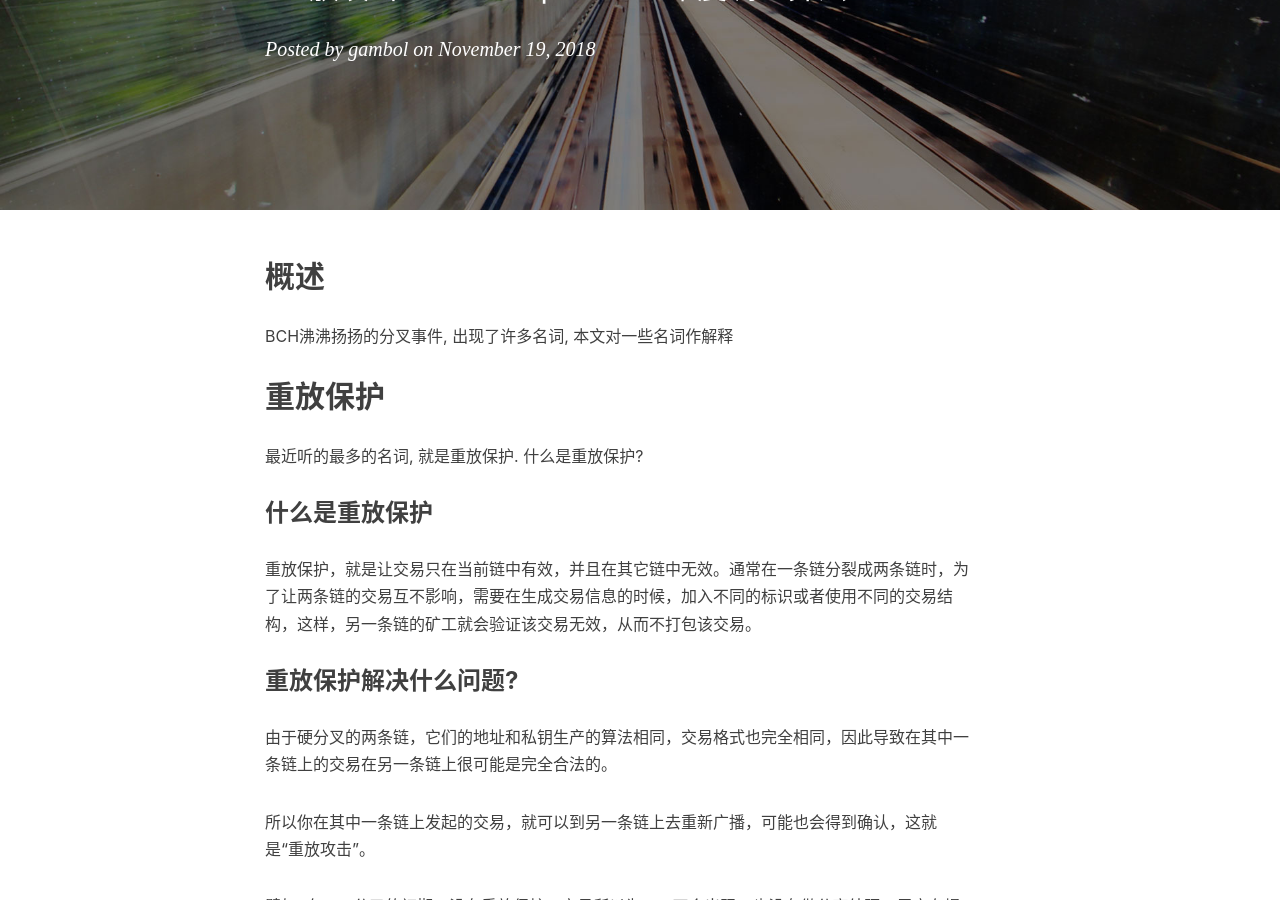
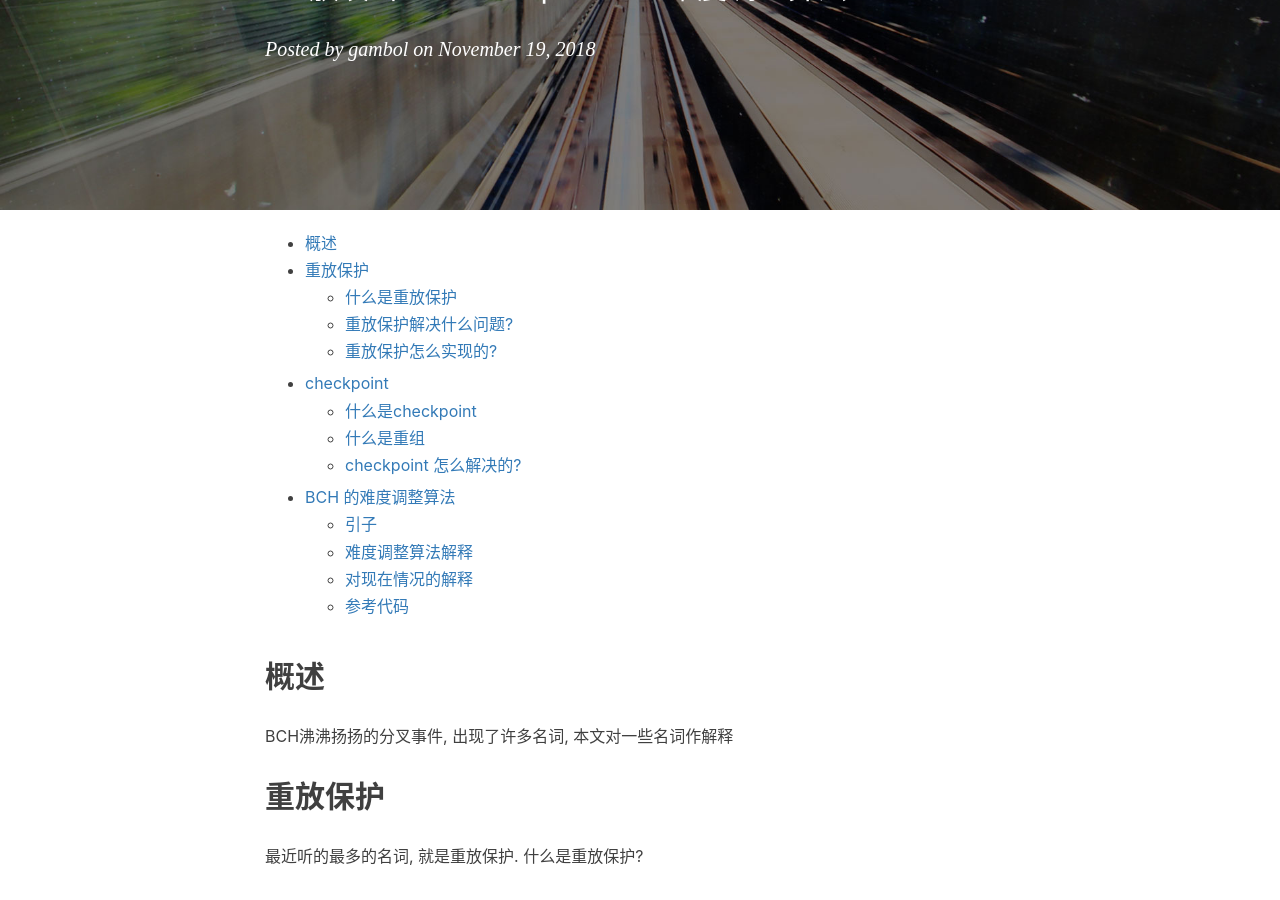
Before and after one commit to gambol/gambol.github.io, a Jekyll site: the page built from _posts/2018-11-19-bch-issue.md, in a window 1280 px wide and 900 px high, scrolled down 413 px. Built offline with Jekyll 4.4.1, drawn with Linux system fonts in a browser that asks for light colours; nearby versions of some CDN libraries; comment, search, counter and statistics services are not loaded.

Commit message:
加了toc

```diff
--- a/_posts/2018-11-19-bch-issue.md
+++ b/_posts/2018-11-19-bch-issue.md
@@ -9,6 +9,21 @@ tags:
     - 数字货币
     - BCH
 ---
+
+- [概述](#--)
+- [重放保护](#----)
+  * [什么是重放保护](#-------)
+  * [重放保护解决什么问题?](#-----------)
+  * [重放保护怎么实现的?](#----------)
+- [checkpoint](#checkpoint)
+  * [什么是checkpoint](#---checkpoint)
+  * [什么是重组](#-----)
+  * [checkpoint 怎么解决的?](#checkpoint-------)
+- [BCH 的难度调整算法](#bch--------)
+  * [引子](#--)
+  * [难度调整算法解释](#--------)
+  * [对现在情况的解释](#--------)
+  * [参考代码](#----)
 
 
 ## 概述
```
